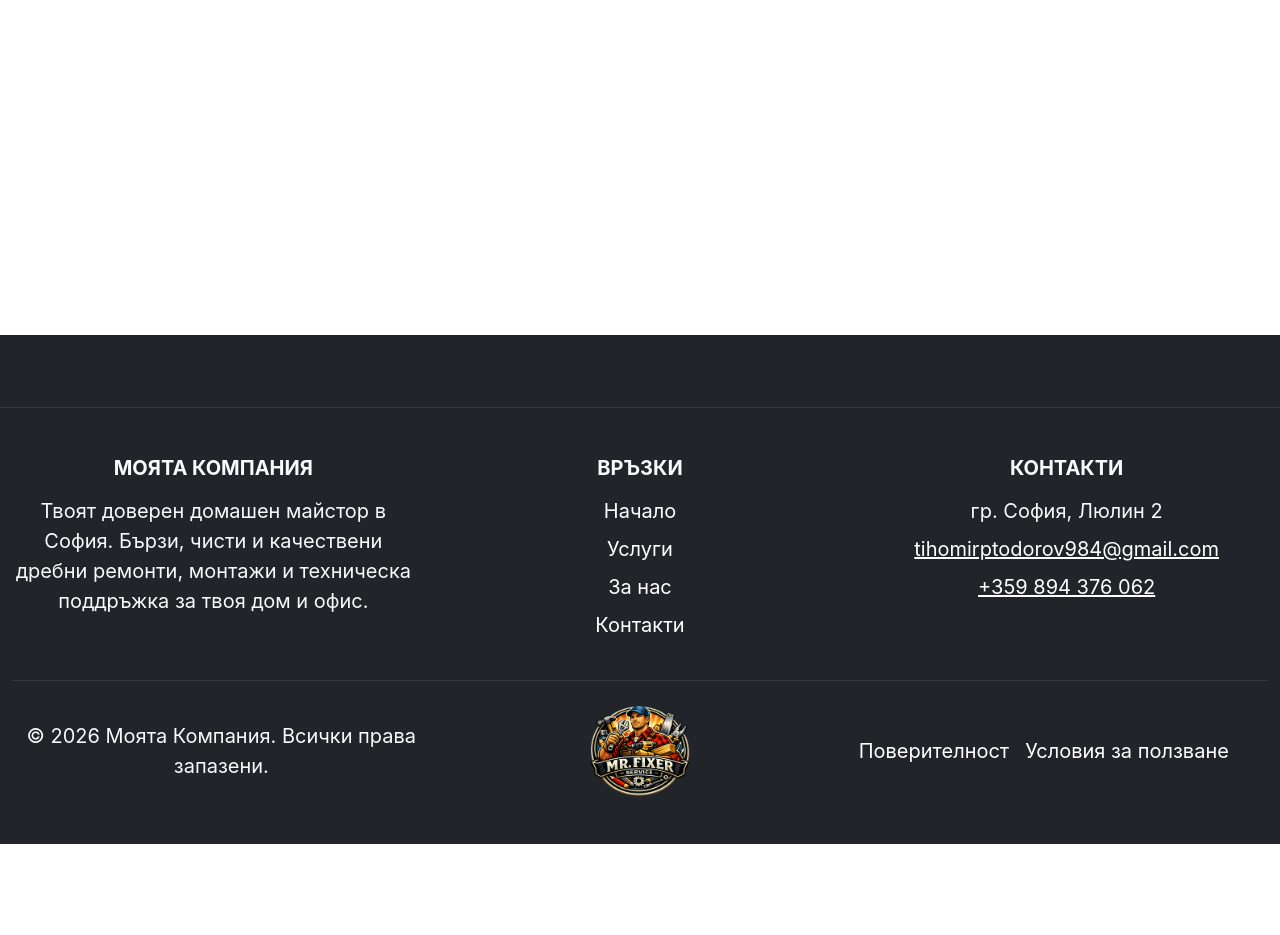
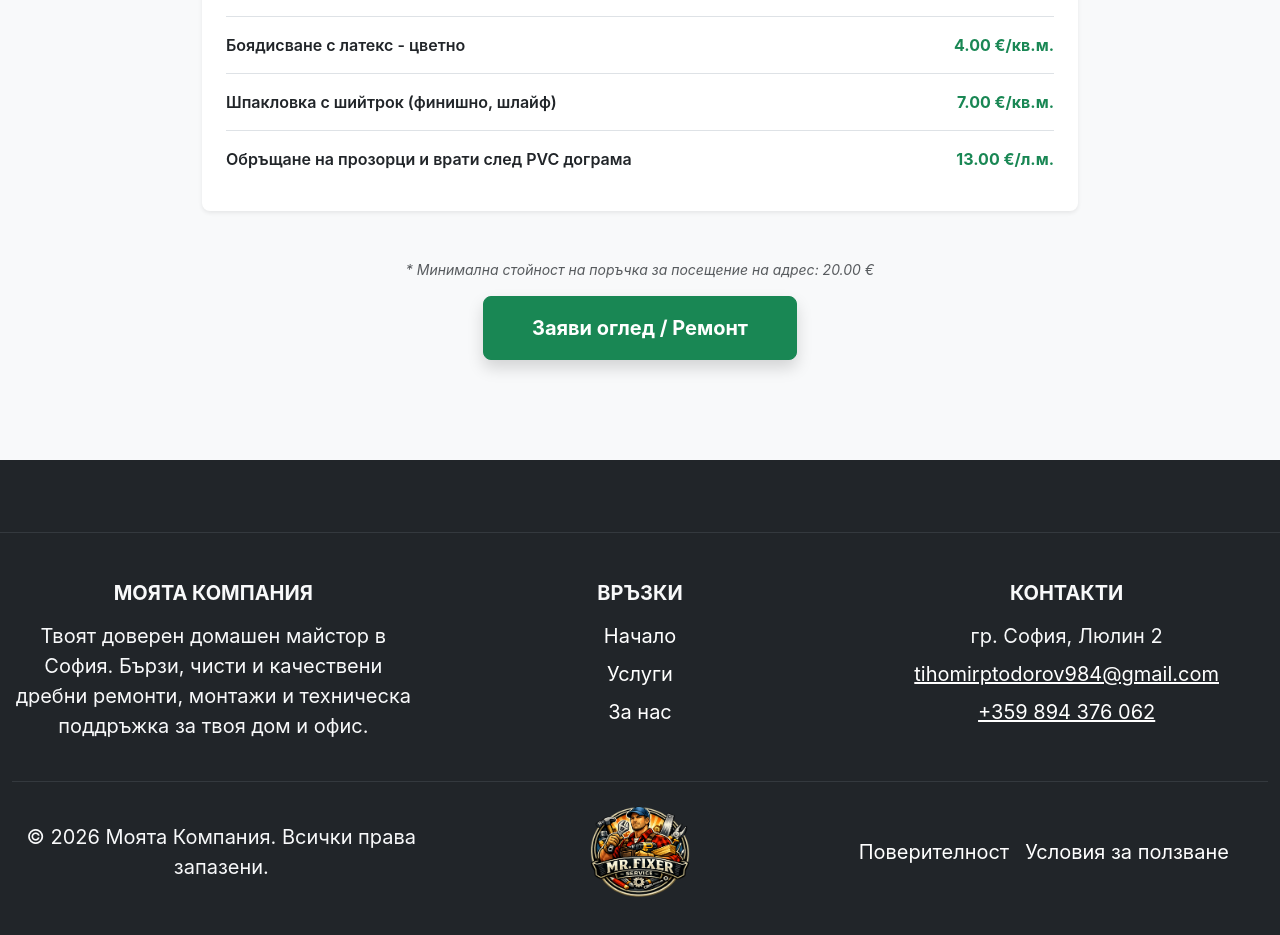
Before and after one commit to Tihomircho/react-project, a Next.js app: page /ceni in a window 1280 px wide. Before the commit this address had no page. Shown: the part 465-1400 px from the top of the page. Before the commit the page ends 1309 px from the top, so only its background shows below. Built offline with nearby package versions, Linux system fonts and the light colour scheme.

Commit message:
Links added

```diff
--- a/src/Components/Footer/Footer.tsx
+++ b/src/Components/Footer/Footer.tsx
@@ -28,26 +28,18 @@ const Footer: React.FC<FooterProps> = ({ companyName = "Моята Компан
             <h5 className="text-uppercase mb-3 fw-bold">Връзки</h5>
             <ul className="list-unstyled">
               <li className="mb-2">
-                <a href="#home" className=" text-decoration-none hover-link">
+                <a href="/" className=" text-decoration-none hover-link">
                   Начало
                 </a>
               </li>
               <li className="mb-2">
-                <a
-                  href="#services"
-                  className=" text-decoration-none hover-link"
-                >
+                <a href="/gallery" className=" text-decoration-none hover-link">
                   Услуги
                 </a>
               </li>
               <li className="mb-2">
                 <a href="#about" className=" text-decoration-none hover-link">
                   За нас
-                </a>
-              </li>
-              <li className="mb-2">
-                <a href="#contact" className=" text-decoration-none hover-link">
-                  Контакти
                 </a>
               </li>
             </ul>
@@ -78,11 +70,13 @@ const Footer: React.FC<FooterProps> = ({ companyName = "Моята Компан
             </p>
           </div>
           <div style={{ maxWidth: 400, width: "100%" }}>
-            <Image
-              src={logo}
-              alt="Footer logo"
-              style={{ maxWidth: 100, height: "auto" }}
-            />
+            <a href="/">
+              <Image
+                src={logo}
+                alt="Footer logo"
+                style={{ maxWidth: 100, height: "auto" }}
+              />
+            </a>
           </div>
           <div
             className="d-flex gap-3"
--- a/src/Components/Menu/Menu.tsx
+++ b/src/Components/Menu/Menu.tsx
@@ -72,12 +72,12 @@ const Menu: React.FC = () => {
               </Link>
             </li>
             <li className="nav-item">
-              <Link className="nav-link" onClick={closeMenu} href="/features">
+              <Link className="nav-link" onClick={closeMenu} href="/gallery">
                 Галерия
               </Link>
             </li>
             <li className="nav-item">
-              <Link className="nav-link" onClick={closeMenu} href="/pricing">
+              <Link className="nav-link" onClick={closeMenu} href="/ceni">
                 Цени
               </Link>
             </li>
--- a/src/app/pricing/page.tsx
+++ b/src/app/ceni/page.tsx
@@ -1,5 +1,5 @@
 import { Metadata } from "next";
-import Pricing from "../../views/Pricing/Pricing";
+import Ceni from "../../views/Ceni/Ceni";
 
 export const metadata: Metadata = {
   title: "Цени за Ремонти в София | Домашен Майстор",
@@ -10,6 +10,6 @@ export const metadata: Metadata = {
   },
 };
 
-export default function PricingPage() {
-  return <Pricing />;
+export default function CeniPage() {
+  return <Ceni />;
 }
--- a/src/app/features/page.tsx
+++ b/src/app/gallery/page.tsx
@@ -1,5 +1,5 @@
 import { Metadata } from "next";
-import Features from "../../views/Features/Features";
+import Gallery from "../../views/Gallery/Gallery";
 
 export const metadata: Metadata = {
   title: "Галерия и Завършени Проекти | Домашен Майстор София",
@@ -10,6 +10,6 @@ export const metadata: Metadata = {
   },
 };
 
-export default function FeaturesPage() {
-  return <Features />;
+export default function GallerysPage() {
+  return <Gallery />;
 }
--- a/src/views/Pricing/Pricing.tsx
+++ b/src/views/Ceni/Ceni.tsx
@@ -2,7 +2,7 @@
 import React, { useState } from "react";
 import Form from "../../Components/Form/Form";
 import closeIcon from "../../assets/close-button.png";
-import style from "./Pricing.module.scss";
+import style from "./Ceni.module.scss";
 import Image from "next/image";
 interface PriceItem {
   name: string;
@@ -119,7 +119,7 @@ const pricingData: PricingCategory[] = [
   },
 ];
 
-const Pricing: React.FC = () => {
+const Ceni: React.FC = () => {
   const [activeCategory, setActiveCategory] = useState<string>("painting");
 
   const currentCategory = pricingData.find((cat) => cat.id === activeCategory);
@@ -204,4 +204,4 @@ const Pricing: React.FC = () => {
   );
 };
 
-export default Pricing;
+export default Ceni;
--- a/src/views/Features/Features.tsx
+++ b/src/views/Gallery/Gallery.tsx
@@ -1,6 +1,6 @@
 "use client";
 import React, { useState } from "react";
-import style from "./Features.module.scss";
+import style from "./Gallery.module.scss";
 import Image from "next/image";
 import dushkabina1 from "../../assets/dush_kabina1.jpg";
 import dushkabina2 from "../../assets/dush_kabina2.1.jpg";
```
Also changed, not shown: src/views/Ceni/Ceni.module.scss (renamed from src/views/Pricing/Pricing.module.scss), src/views/Gallery/Gallery.module.scss (renamed from src/views/Features/Features.module.scss).
